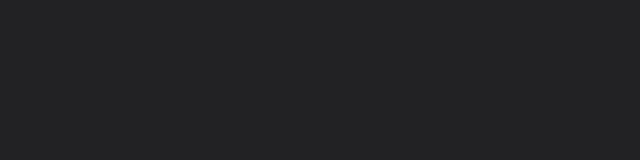
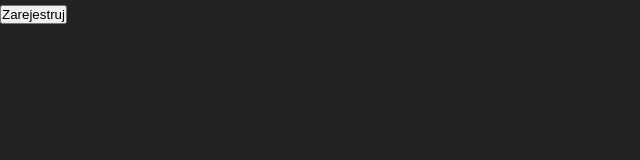
Before and after one commit to Jutrzenka/HeadHunterG11-FR, a React (Create React App) app: page /login in a window 1280 px wide. Shown: the top 160 px of the page, without its empty margins (0-640 px from the left). Built offline with nearby package versions, Linux system fonts and the light colour scheme.

Commit message:
Added Button.tsx

```diff
--- /dev/null
+++ b/src/components/common/Button/Button.tsx
@@ -0,0 +1,15 @@
+import React from 'react';
+import './_Button.scss';
+
+interface Props {
+  title: string;
+  toggle?: any;
+}
+
+export const Button = ({ title, toggle }: Props) => {
+  return toggle ? (
+    <button onClick={() => toggle()}>{title}</button>
+  ) : (
+    <button>{title}</button>
+  );
+};
--- /dev/null
+++ b/src/utils/useToggle.ts
@@ -0,0 +1,9 @@
+import { useCallback, useState } from 'react';
+
+export function useToggle(initialState = false) {
+  const [value, setValue] = useState(initialState);
+
+  const toggle = useCallback(() => setValue((v) => !v), []);
+
+  return [value, toggle];
+}
--- a/src/views/LoginViews.tsx
+++ b/src/views/LoginViews.tsx
@@ -1,5 +1,13 @@
 import React from 'react';
+import { Button } from '../components/common/Button/Button';
+import { useToggle } from '../utils/useToggle';
 
 export const LoginViews = () => {
-  return <div className="App"></div>;
+  const [click, toggleClick] = useToggle();
+
+  return (
+    <div className="App">
+      <Button title={'Zarejestruj'} toggle={toggleClick} />
+    </div>
+  );
 };
```
Also changed, not shown: src/components/common/Button/_Button.scss (added), src/components/common/Form/Form.tsx (added), src/components/common/Form/_Form.scss (added).
